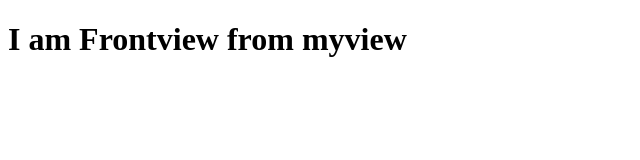
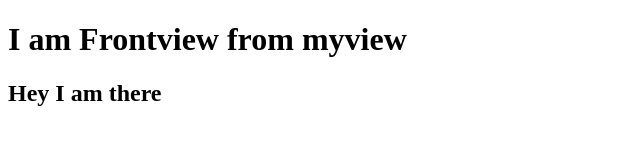
Before and after one commit to Chandra-Sarkar/frontview, a plain HTML site: page index.html in a window 1280 px wide. Shown: the whole page, without its empty margins (0-640 px from the left). Drawn offline with Linux system fonts and the light colour scheme.

Commit message:
add another line h2

```diff
--- a/index.html
+++ b/index.html
@@ -7,5 +7,6 @@
 </head>
 <body>
     <h1>I am Frontview from myview</h1>
+    <h2>Hey I am there</h2>
 </body>
 </html>
```
